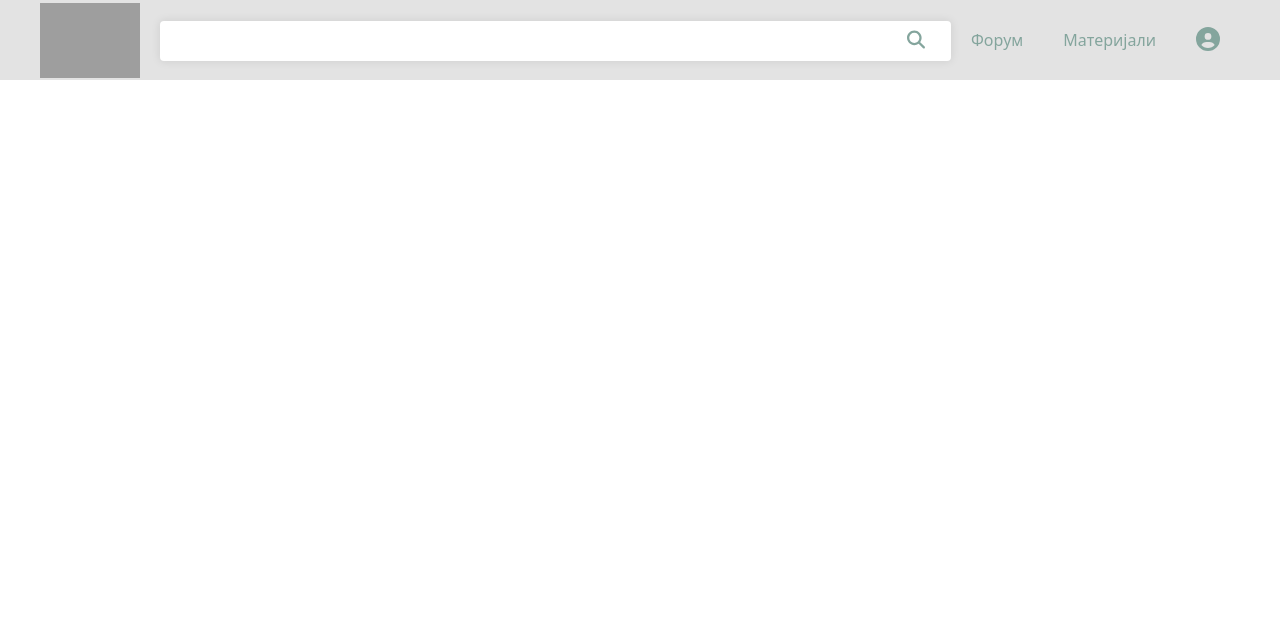
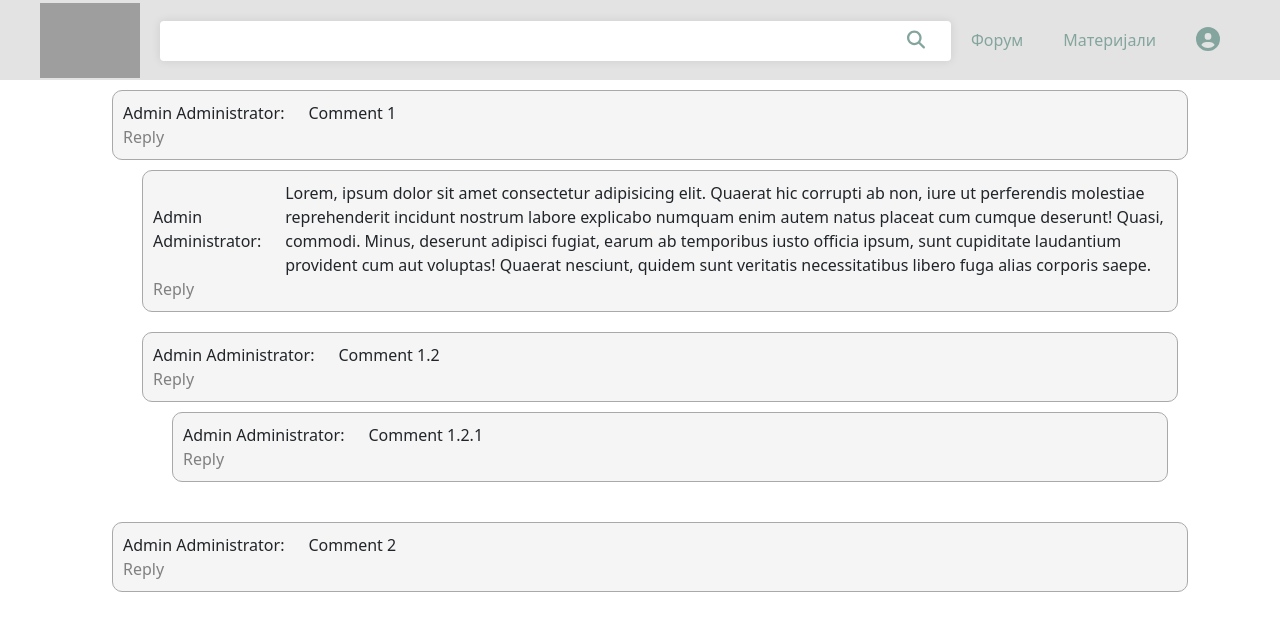
Before and after one commit to 22-23-T-26/Notefy-front, a React (Create React App) app: page /forum/1 in a window 1280 px wide. Before the commit this address had no page. Shown: the top 630 px of the page. Built offline with nearby package versions, Linux system fonts and the light colour scheme; grey boxes are pictures that could not be loaded.

Commit message:
Initial comment rendering logic

```diff
--- a/src/App.js
+++ b/src/App.js
@@ -9,6 +9,7 @@ import Navbar from "./components/Navbar/Navbar";
 import LoginRegisterForm from "./components/Login/Login";
 import MaterialsPage from './components/Materials/Materials';
 import Forum from './components/Forum/Forum';
+import Disucssion from './components/Forum/Disucssion';
 
 function App() {
 
@@ -21,6 +22,7 @@ function App() {
                 <Route path='/user' element={<User />} />
                 <Route path='/materials' element={<MaterialsPage />} />
                 <Route path='/forum' element={<Forum />} />
+                <Route path='/forum/:discussionId' element={<Disucssion />} />
             </Routes>
         </div>
     );
--- /dev/null
+++ b/src/components/Comments/Comment.jsx
@@ -0,0 +1,52 @@
+import React, { useState } from 'react';
+import { Col, Row } from 'react-bootstrap';
+
+const Comment = ({ createdBy, comment, addReply }) => {
+    const [showReplyInput, setShowReplyInput] = useState(false);
+    const [replyText, setReplyText] = useState('');
+
+    const handleAddReply = () => {
+        addReply(comment.id, replyText);
+        setReplyText('');
+        setShowReplyInput(false);
+    };
+
+    return (
+        <div style={{ marginLeft: '20px', padding: '10px' }}>
+            <div style={{
+                background: "#F5F5F5",
+                borderRadius: "10px",
+                padding: "10px",
+                border: "1px solid darkgray",
+                textAlign: "left"
+            }}>
+                <div className='d-flex justify-content-start align-items-center gap-4'>
+                    <div>{comment.createdBy}:</div>
+                    <div>{comment.text}</div>
+                </div>
+                {!showReplyInput && <div style={{ color: "gray", cursor: "pointer" }} onClick={() => setShowReplyInput(!showReplyInput)}>Reply</div>}
+            </div>
+            {showReplyInput && (
+                <div className='mt-2 d-flex flex-start flex-column align-items-start'>
+                    <div><textarea cols="65" rows="3" value={replyText} onChange={e => setReplyText(e.target.value)} /></div>
+                    <div>
+                        <div style={{ cursor: "pointer" }} class="btn btn-outline-danger btn-md" onClick={() => {
+                            setShowReplyInput(!showReplyInput);
+                            setReplyText('');
+                        }}>Close</div>
+                        <div style={{ cursor: "pointer" }} class="btn btn-outline-dark btn-md ms-2" nClick={handleAddReply}>Post</div>
+                    </div>
+                </div>
+            )
+            }
+            {
+                comment.replies.length > 0 && (
+                    comment.replies.map(reply => (
+                        <Comment key={reply.id} comment={reply} addReply={addReply} isRootComment={false} />
+                    ))
+                )
+            }
+        </div >
+    );
+};
+export default Comment;
--- /dev/null
+++ b/src/components/Comments/CommentList.jsx
@@ -0,0 +1,16 @@
+import React from 'react';
+import Comment from './Comment';
+import { Container } from 'react-bootstrap';
+
+
+const CommentList = ({ comments, addReply }) => {
+    return (
+        <Container className='text-align-start'>
+            {comments.map(comment => (
+                <Comment key={comment.id} comment={comment} addReply={addReply} isRootComment={true} />
+            ))}
+        </Container>
+    );
+};
+
+export default CommentList;
--- a/src/components/Forum/DiscussionCard.jsx
+++ b/src/components/Forum/DiscussionCard.jsx
@@ -5,6 +5,7 @@ import { FaHeart, FaComment } from 'react-icons/fa';
 import dayjs from 'dayjs';
 import 'dayjs/locale/mk'
 import relativeTime from 'dayjs/plugin/relativeTime';
+import { Link } from "react-router-dom";
 
 // Extend dayjs with the relativeTime plugin
 dayjs.extend(relativeTime);
@@ -26,9 +27,10 @@ function formatLikes(likes) {
 }
 
 
-function DiscussionCard({ title, createdBy, createdTime, numberOfLikes, numberOfComments }) {
+function DiscussionCard({ id, title, createdBy, createdTime, numberOfLikes, numberOfComments }) {
     return (
-        <Card style={{ background: "#F5F5F5", borderRadius: "10px" }} >
+        <Link style={{ textDecoration: "none" }} to={`/forum/${id}`}>
+            <Card style={{ background: "#F5F5F5", borderRadius: "10px", color: "black", padding: "3px", marginBottom: "10px" }}>
                 <Row className="ms-2 align-items-center">
                     <Col className="w-75 d-flex col-8">
                         <Col className="d-flex flex-column align-items-center justify-content-center col-1">
@@ -52,6 +54,7 @@ function DiscussionCard({ title, createdBy, createdTime, numberOfLikes, numberOf
                     </Col>
                 </Row>
             </Card >
+        </Link>
     );
 }
 
--- /dev/null
+++ b/src/components/Forum/Disucssion.jsx
@@ -0,0 +1,46 @@
+import React from 'react'
+import CommentList from '../Comments/CommentList';
+const testData = [
+    {
+        id: 1,
+        createdBy: "Admin Administrator",
+        text: 'Comment 1',
+        replies: [
+            {
+                id: 2,
+                text: `
+                Lorem, ipsum dolor sit amet consectetur adipisicing elit. Quaerat hic corrupti ab non, iure ut perferendis molestiae reprehenderit incidunt nostrum labore explicabo numquam enim autem natus placeat cum cumque deserunt!
+                Quasi, commodi. Minus, deserunt adipisci fugiat, earum ab temporibus iusto officia ipsum, sunt cupiditate laudantium provident cum aut voluptas! Quaerat nesciunt, quidem sunt veritatis necessitatibus libero fuga alias corporis saepe.`,
+
+                createdBy: "Admin Administrator",
+                replies: [],
+            },
+            {
+                id: 3,
+                text: 'Comment 1.2',
+                createdBy: "Admin Administrator",
+                replies: [
+                    {
+                        id: 4,
+                        createdBy: "Admin Administrator",
+                        text: 'Comment 1.2.1',
+                        replies: [],
+                    }
+                ],
+            }
+        ],
+    },
+    {
+        id: 5,
+        createdBy: "Admin Administrator",
+        text: 'Comment 2',
+        replies: [],
+    }
+];
+const Disucssion = () => {
+    return (
+        <CommentList comments={testData} />
+    )
+}
+
+export default Disucssion
--- a/src/components/Forum/Forum.jsx
+++ b/src/components/Forum/Forum.jsx
@@ -32,7 +32,8 @@ function Forum() {
         }}>
             <h1>Форум за дискусии</h1>
             <div style={{
-                cursor: "pointer"
+                cursor: "pointer",
+                display: "inline-block"
             }} className="mb-3" onClick={() => setModalShow(true)}><svg xmlns="http://www.w3.org/2000/svg" width="24" height="24" viewBox="0 0 24 24" fill="none">
                     <path d="M11 17H13V13H17V11H13V7H11V11H7V13H11V17ZM12 22C10.6167 22 9.31667 21.7375 8.1 21.2125C6.88333 20.6875 5.825 19.975 4.925 19.075C4.025 18.175 3.3125 17.1167 2.7875 15.9C2.2625 14.6833 2 13.3833 2 12C2 10.6167 2.2625 9.31667 2.7875 8.1C3.3125 6.88333 4.025 5.825 4.925 4.925C5.825 4.025 6.88333 3.3125 8.1 2.7875C9.31667 2.2625 10.6167 2 12 2C13.3833 2 14.6833 2.2625 15.9 2.7875C17.1167 3.3125 18.175 4.025 19.075 4.925C19.975 5.825 20.6875 6.88333 21.2125 8.1C21.7375 9.31667 22 10.6167 22 12C22 13.3833 21.7375 14.6833 21.2125 15.9C20.6875 17.1167 19.975 18.175 19.075 19.075C18.175 19.975 17.1167 20.6875 15.9 21.2125C14.6833 21.7375 13.3833 22 12 22ZM12 20C14.2333 20 16.125 19.225 17.675 17.675C19.225 16.125 20 14.2333 20 12C20 9.76667 19.225 7.875 17.675 6.325C16.125 4.775 14.2333 4 12 4C9.76667 4 7.875 4.775 6.325 6.325C4.775 7.875 4 9.76667 4 12C4 14.2333 4.775 16.125 6.325 17.675C7.875 19.225 9.76667 20 12 20Z" fill="#1C1B1F" />
                 </svg> Започни нова дискусија</div>
```
Lines whose indentation alone changed are shown as unchanged.
